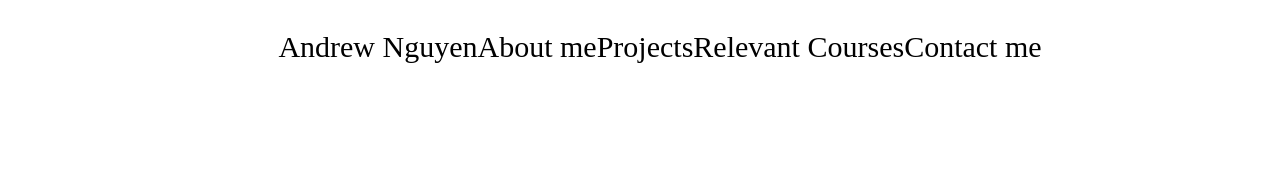
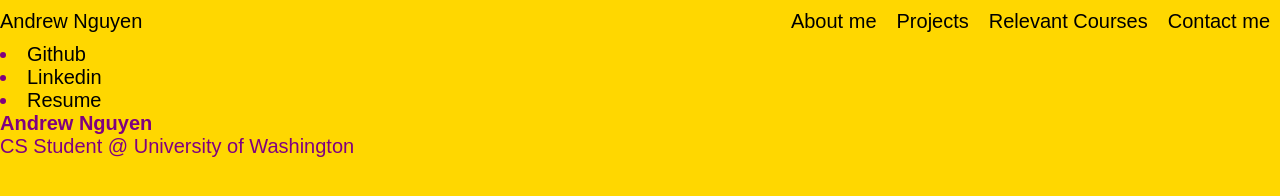
Before and after one commit to andrew1767/personal-portfolio, a plain HTML site: page index.html in a window 1280 px wide. Drawn offline with Linux system fonts and the light colour scheme.

Commit message:
general HTML for front cover page completed

```diff
--- a/index.html
+++ b/index.html
@@ -7,13 +7,13 @@
     <title>Andrew Nguyen</title>
     <link rel="stylesheet" href="style.css">
     <script src="index.js"></script>
+    <!-- Fonts -->
+    <link rel="stylesheet" href="https://fonts.googleapis.com/css?family=Montserrat"
 </head>
 <body>
     <nav>
+        <a href="_blank">Andrew Nguyen</a>
         <ul>
-            <li>
-                <a href="_blank">Andrew Nguyen</a>
-            </li>
             <li>
                 <a href="_blank">About me</a>
             </li>
@@ -27,8 +27,27 @@
                 <a href="_blank">Contact me</a>
             </li>
         </ul>
+    </nav>
+    <div class="side-links">
+            <li>
+                <a href="_blank">Github</a>
+            </li>
+            <li>
+                <a href="_blank">Linkedin</a>
+            </li>
+            <li>
+                <a href="_blank">Resume</a>
+            </li>
+        </ul>
+    </div>
 
-    </nav>
+    <div class="cover-page">
+        <div class="cover-content">
+            <h1>Andrew Nguyen</h1>
+            <p>CS Student @ University of Washington</p>
+        </div>
+    </div>
+
 </body>
 
 </html>
--- a/index.js
+++ b/index.js
@@ -0,0 +1,10 @@
+const obj = {
+    name: "carrot",
+    _for: "Max",
+    details: {
+        color: "orange",
+        size: 12
+    }
+}
+
+console.log(obj["details"]["color"])
--- a/style.css
+++ b/style.css
@@ -1,27 +1,42 @@
+@import url("https://fonts.googleapis.com/css?family=Montserrat:500");
+
+
 html {
-    --font-size: 30px;
+    --font-size: 20px;
 }
 
 * {
+    box-sizing: border-box;
+    margin: 0;
+    padding: 0;
+    color: purple;
+    background-color: gold;
     font-size: var(--font-size);
+    font-family: "Monoserrat", sans-serif;
 }
 
 /* Start of Navigation */
 
 nav {
-    margin: 0 auto;
-    width: fit-content;
+    display: flex;
+    width: 100%;
+    justify-content: space-between;
+
 }
 
-ul {
-    list-style-type: none;
-    display: flex;
+nav a {
+    margin: auto 0;
 }
 
-li {
-    flex-direction: column;
-    /* margin-left: auto; */
+nav ul {
+    display: flex;
+    list-style-type: none;
 }
+
+nav li {
+    padding: 10px;
+}
+
 
 a {
     text-decoration: none;
```
